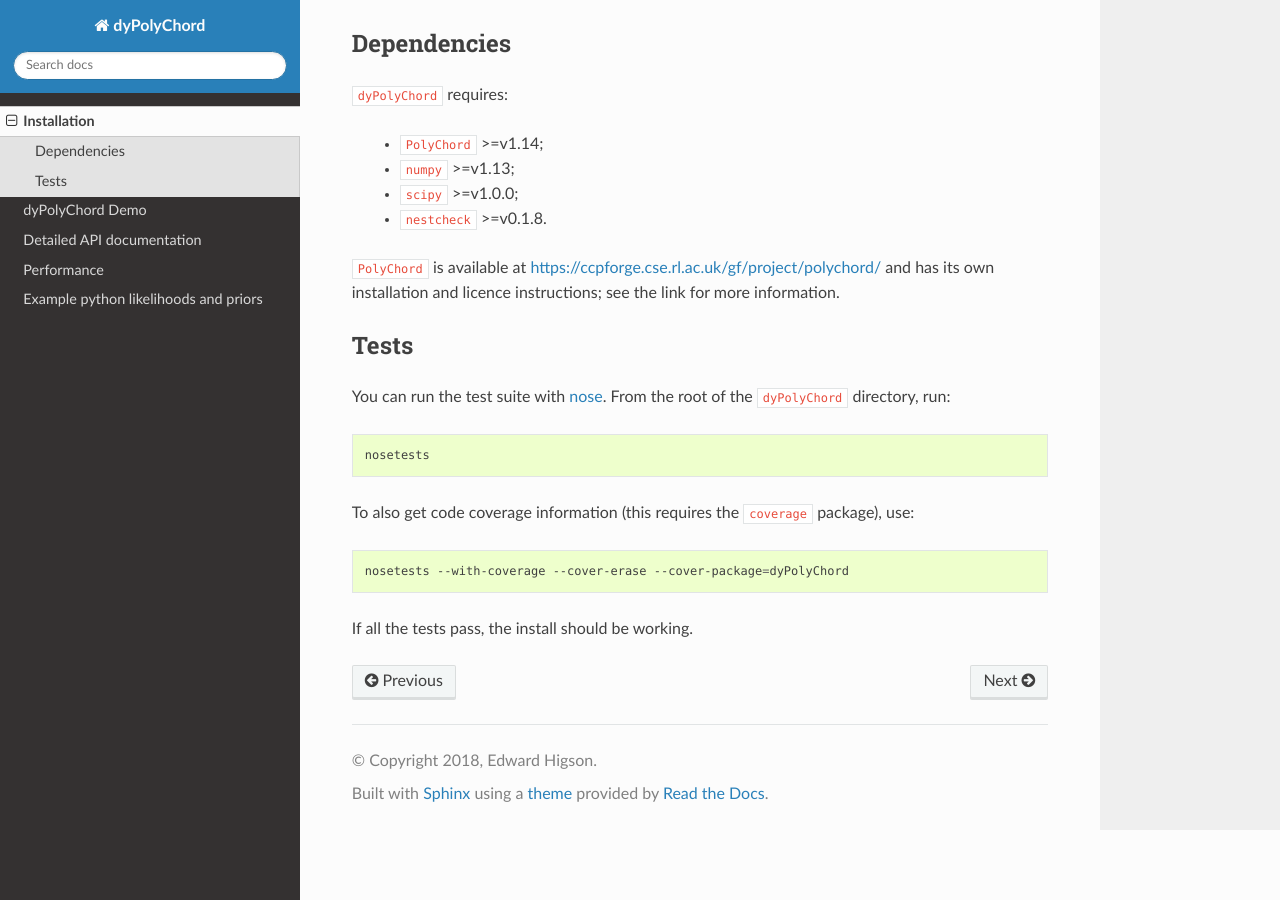
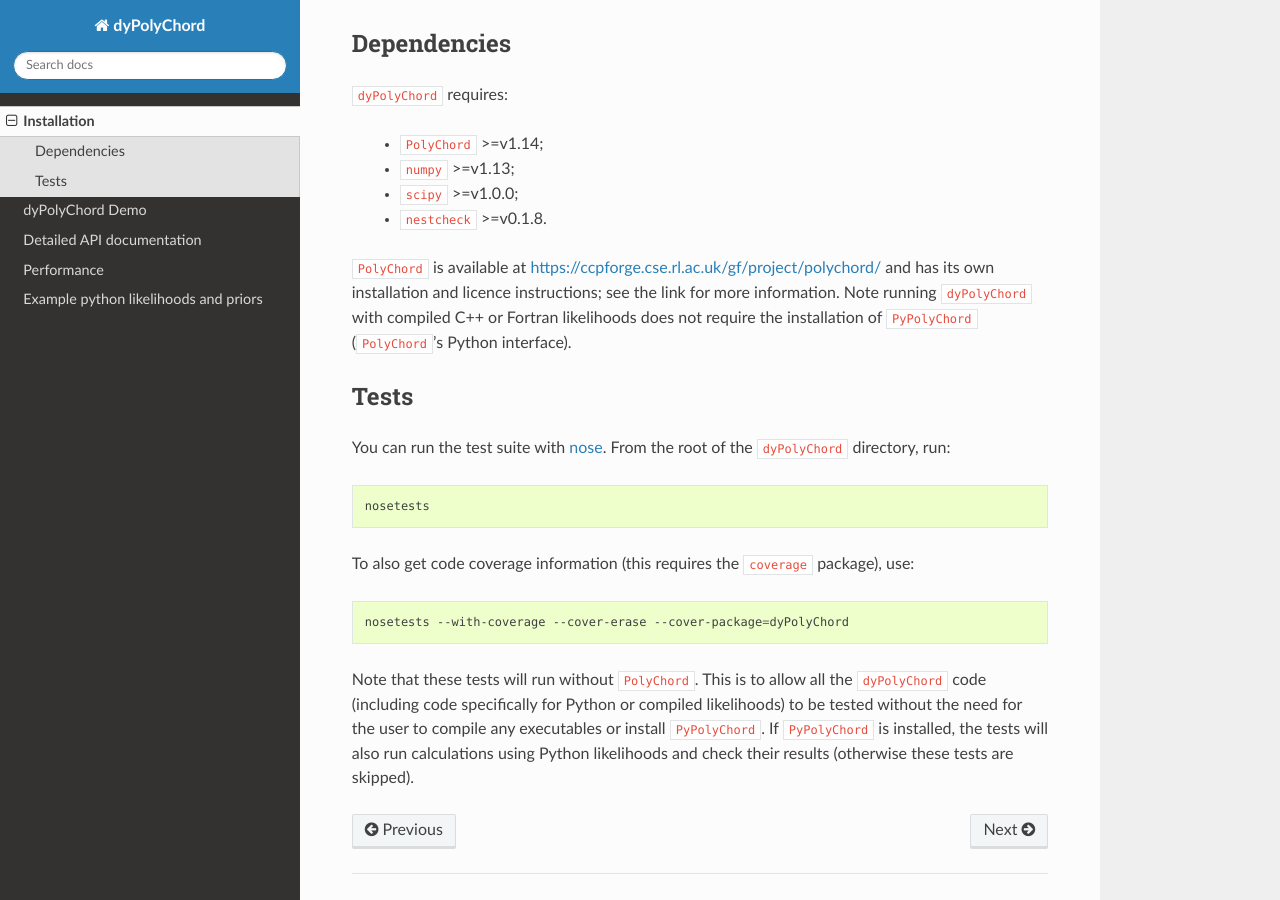
Before and after one commit to ejhigson/dyPolyChord, a Sphinx documentation site: the page built from docs/install.rst, in a window 1280 px wide and 900 px high, scrolled down 469 px. Built offline with Sphinx 7.4.7 and the Read the Docs theme 2.0.0, drawn with Linux system fonts in a browser that asks for light colours.

Commit message:
doc updates on tests not needing dyPolyChord

```diff
--- a/docs/install.rst
+++ b/docs/install.rst
@@ -33,6 +33,7 @@ Dependencies
 
 
 ``PolyChord`` is available at https://ccpforge.cse.rl.ac.uk/gf/project/polychord/ and has its own installation and licence instructions; see the link for more information.
+Note running ``dyPolyChord`` with compiled C++ or Fortran likelihoods does not require the installation of ``PyPolyChord`` (``PolyChord``'s Python interface).
 
 
 Tests
@@ -50,4 +51,5 @@ To also get code coverage information (this requires the ``coverage`` package),
 
     nosetests --with-coverage --cover-erase --cover-package=dyPolyChord
 
-If all the tests pass, the install should be working.
+Note that these tests will run without ``PolyChord``. This is to allow all the ``dyPolyChord`` code (including code specifically for Python or compiled likelihoods) to be tested without the need for the user to compile any executables or install ``PyPolyChord``.
+If ``PyPolyChord`` is installed, the tests will also run calculations using Python likelihoods and check their results (otherwise these tests are skipped).
--- a/setup.py
+++ b/setup.py
@@ -66,6 +66,9 @@ setuptools.setup(name='dyPolyChord',
                                           'numpydoc',
                                           'sphinx-rtd-theme',
                                           'nbsphinx>=0.3.3'],
-                                 'MPI': ['mpi4py']},
+                                 'MPI': ['mpi4py'],
+                                 ':python_version == "2.7"': ['futures',
+                                                              'pytz',
+                                                              'python-dateutil']},
                  project_urls={  # Optional
                      'Docs': 'http://dyPolyChord.readthedocs.io/en/latest/'})
```
